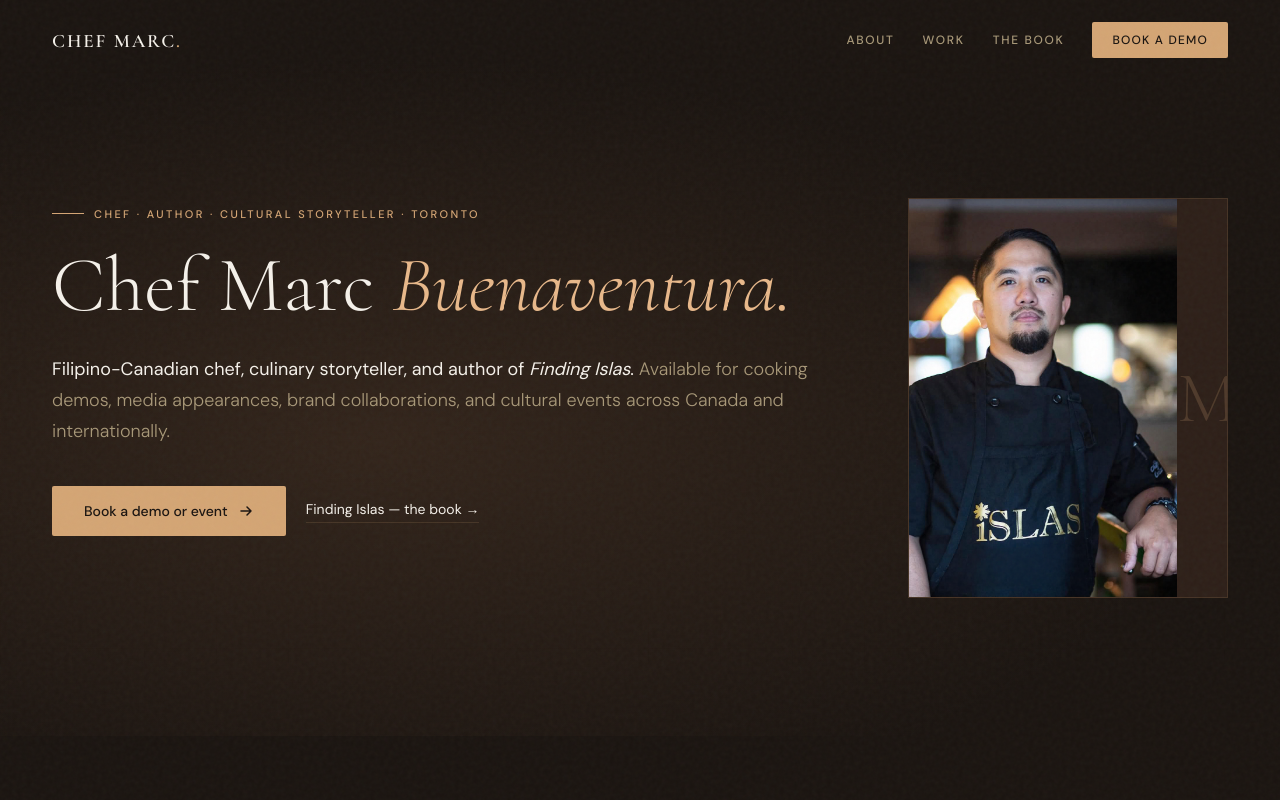
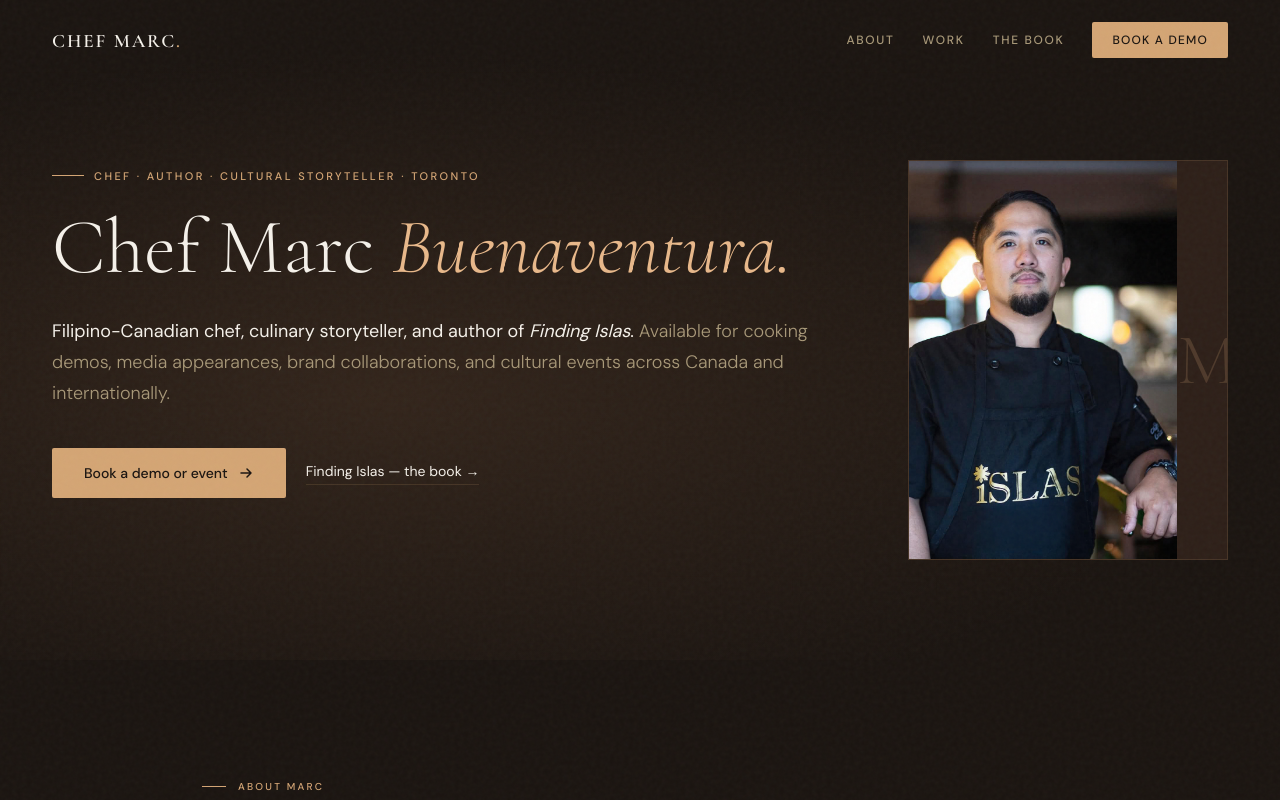
Before and after one commit to marielbuenaventura/marcbuen-website, a plain HTML site: page index.html in a window 1280 px wide. Shown: the top 800 px of the page. Drawn offline with nearby package versions, Linux system fonts and the light colour scheme.

Commit message:
Change hero section min-height to auto

```diff
--- a/index.html
+++ b/index.html
@@ -41,7 +41,7 @@
     .nav-cta:hover { background: var(--gold-light); }
 
     /* HERO */
-    .hero { min-height: 92vh; display: flex; align-items: center; padding: 160px 52px 100px; position: relative; overflow: hidden; }
+    .hero { min-height: auto; display: flex; align-items: flex-start; padding: 160px 52px 100px; position: relative; overflow: hidden; }
     .hero-bg { position: absolute; inset: 0; background: radial-gradient(ellipse 100% 80% at 30% 60%, rgba(74,52,37,0.5) 0%, var(--ink) 65%); }
     .hero-grid { position: absolute; inset: 0; background-image: linear-gradient(rgba(212,165,116,0.04) 1px, transparent 1px), linear-gradient(90deg, rgba(212,165,116,0.04) 1px, transparent 1px); background-size: 72px 72px; mask-image: linear-gradient(to bottom, transparent, rgba(0,0,0,0.3) 40%, transparent); }
     .hero-content { position: relative; z-index: 2; max-width: 1200px; margin: 0 auto; width: 100%; display: grid; grid-template-columns: 1fr 320px; gap: 80px; align-items: flex-start; }
```
